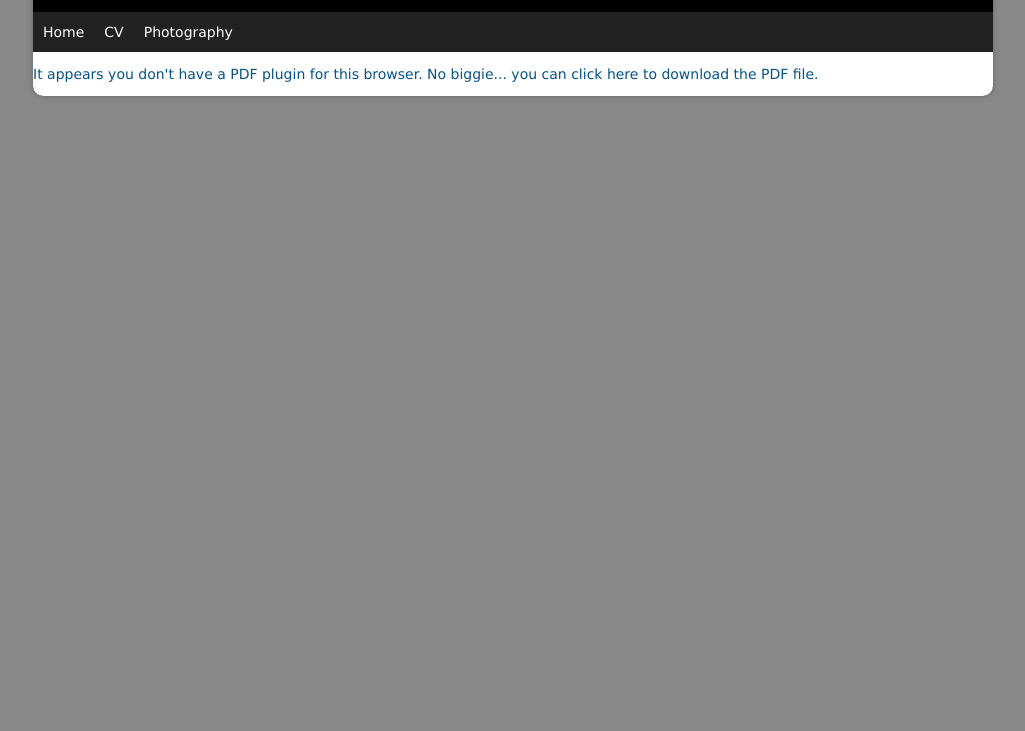
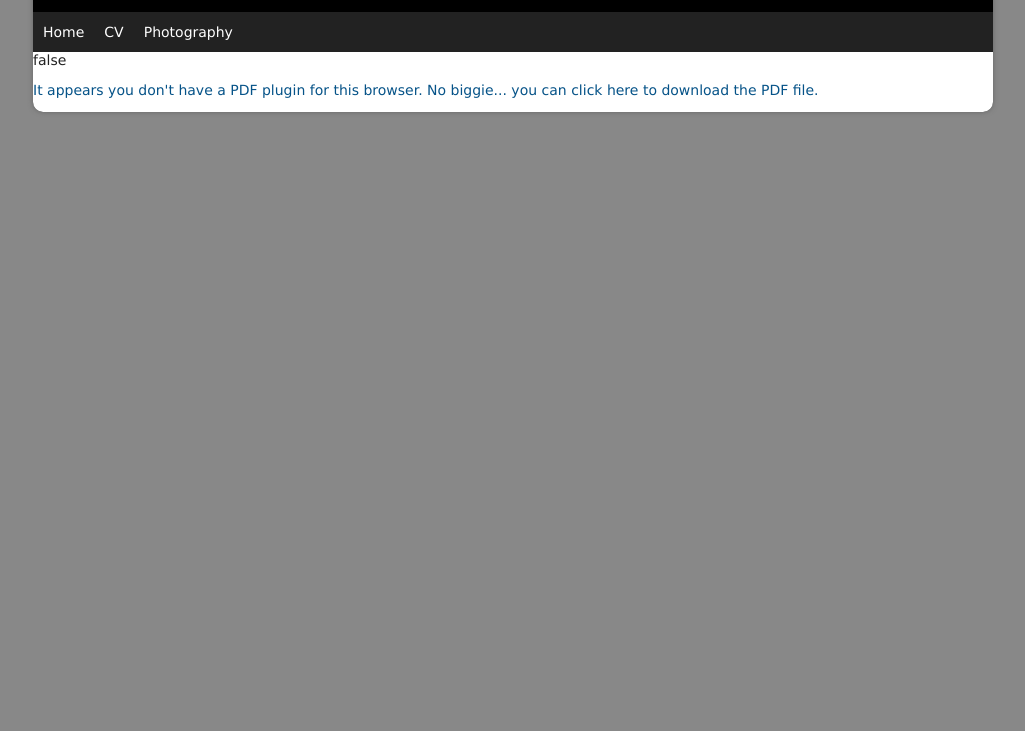
Before and after one commit to bjrnfrdnnd/learning_github, a plain HTML site: page cv/cv.html in a window 1280 px wide. Shown: the part 69-800 px from the top of the page, without its empty margins (127-1152 px from the left). Drawn offline with Linux system fonts and the light colour scheme.

Commit message:
pdf trickery

```diff
--- a/cv/cv.html
+++ b/cv/cv.html
@@ -65,6 +65,10 @@ document.write(rhs + "?subject=" + subject + "\">" + lhs + "@" + rhs + "<\/A>");
 		</div>
 
 		<div class="page" style="margin: 0; padding:0; overflow:scroll">
+			<script>
+				var isiPad = navigator.userAgent.match(/iPad/i) != null;
+				document.write(isiPad);
+			</script>
 
 			<a href="cv.pdf"><object data="cv.pdf" type="application/pdf" width="100%" height="100%">
 
```
Also changed, not shown: 1 other file.
